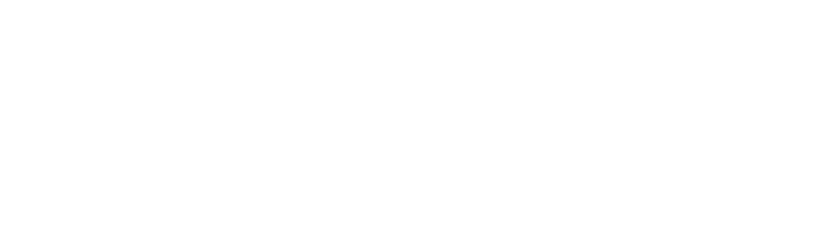
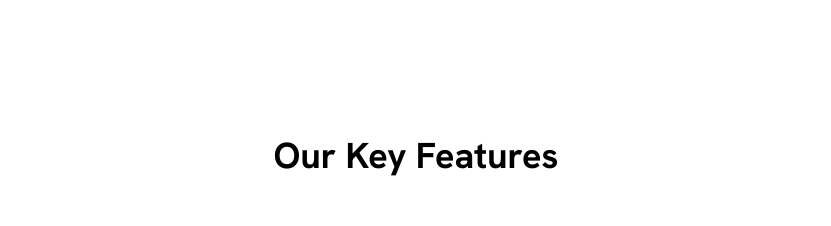
Before and after one commit to amaliakivansa/ethereal-compro, a Next.js app: page / in a window 1280 px wide. Shown: the part 1800-2026 px from the top of the page, without its empty margins (224-1055 px from the left). Built offline with nearby package versions, Linux system fonts and the light colour scheme.

Commit message:
enhance style text-title

```diff
--- a/src/app/globals.css
+++ b/src/app/globals.css
@@ -26,7 +26,7 @@
     @apply hover:scale-95 hover:translate-y-[0.25em] transition-transform duration-200;
   }
   .text-title {
-    @apply text-lg md:text-xl lg:text-2xl;
+    @apply text-xl md:text-2xl lg:text-4xl font-bold;
   }
   .text-subtitle {
     @apply text-base md:text-lg lg:text-xl;
```
